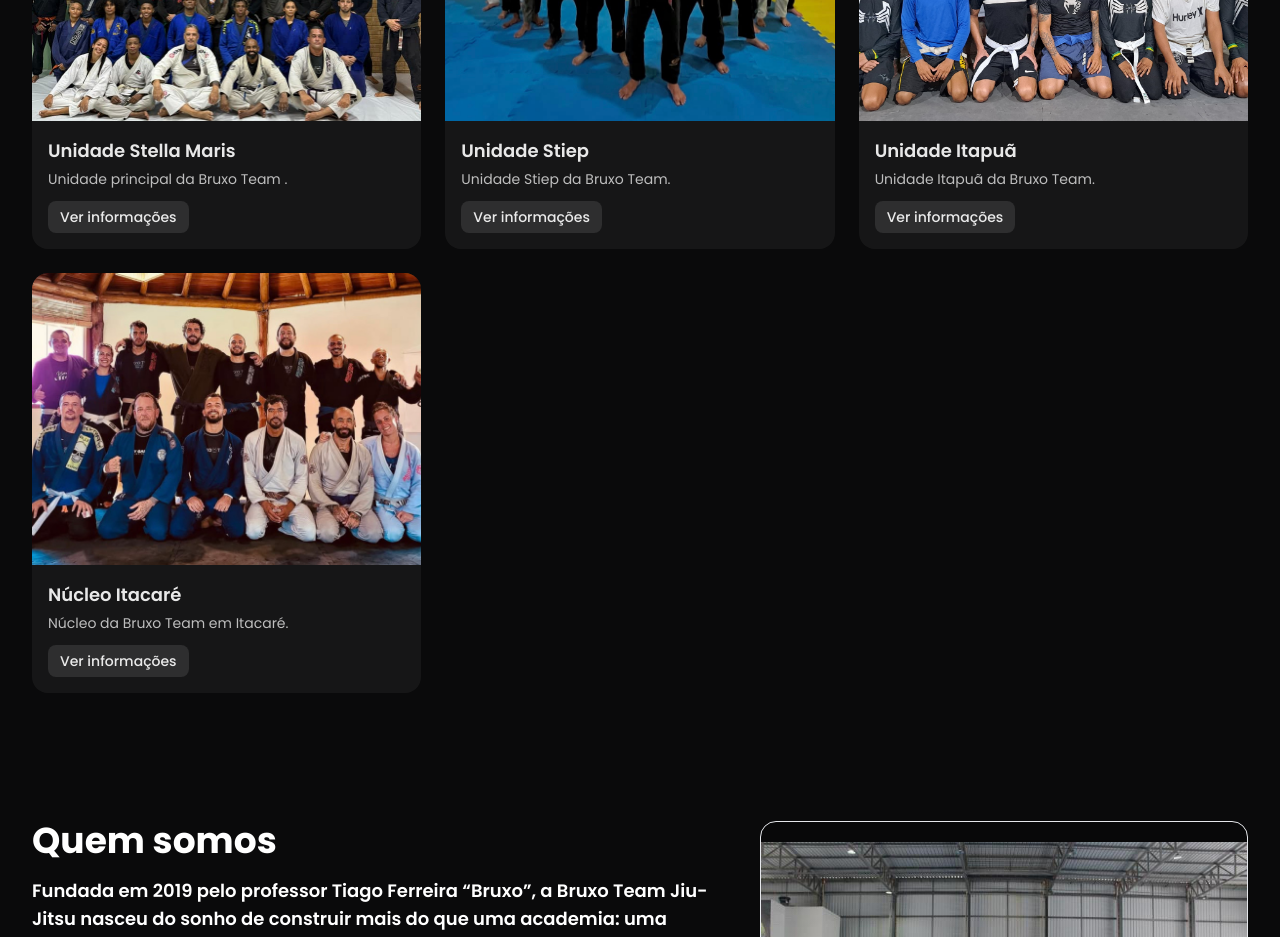
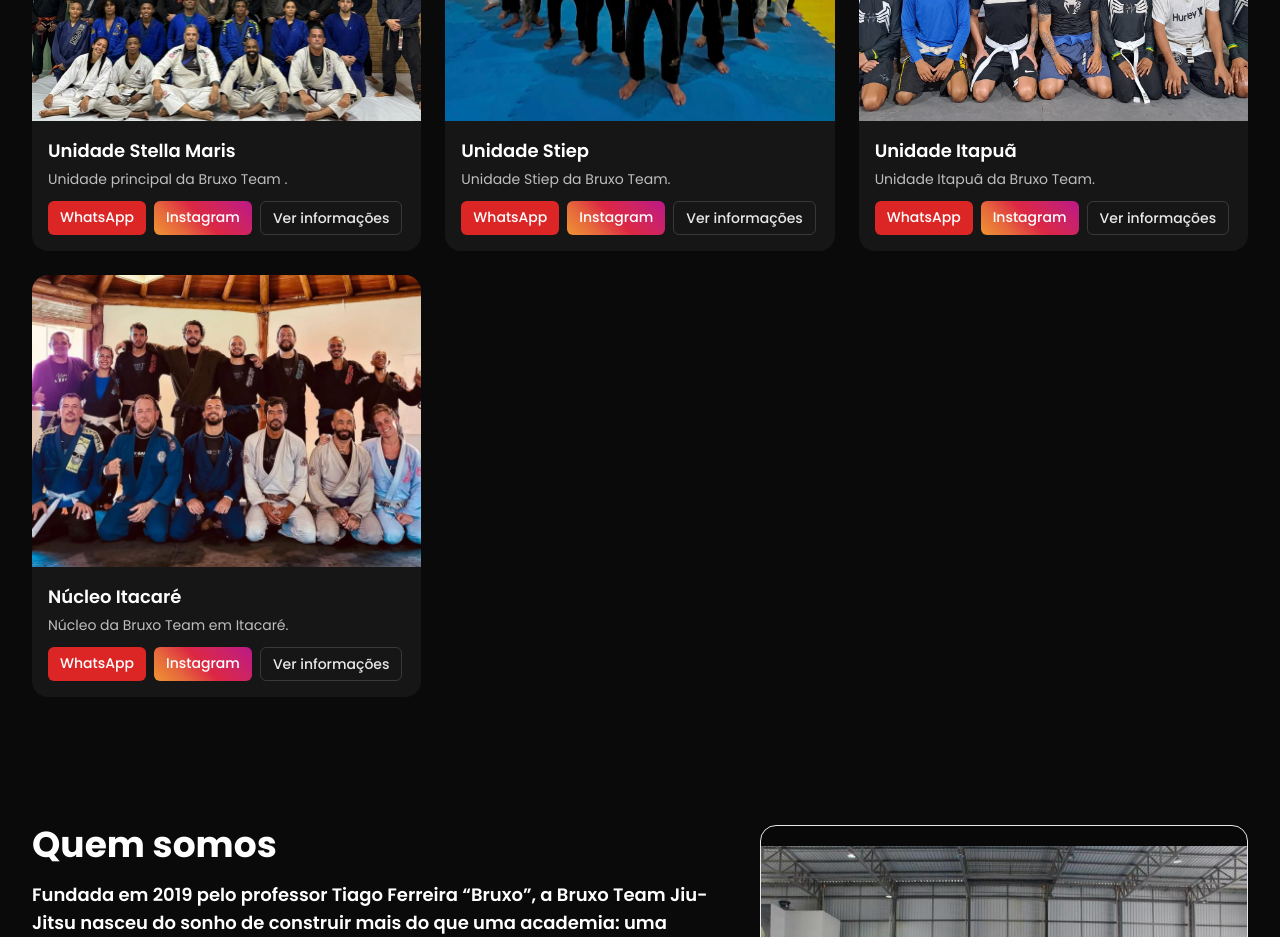
Before and after one commit to cauayoshito/bruxo-team-site, a Next.js app: page / in a window 1280 px wide. Shown: the part 860-1797 px from the top of the page. Built offline with nearby package versions, Linux system fonts and the light colour scheme.

Commit message:
Update UnitCard.tsx

```diff
--- a/components/UnitCard.tsx
+++ b/components/UnitCard.tsx
@@ -1,31 +1,20 @@
-// components/UnitCard.tsx
+import Image from "next/image";
 import Link from "next/link";
-import Image from "next/image";
-import type { UrlObject } from "url";
 import type { UnitDetail } from "@/data/units";
 
 type Props = {
   unit: UnitDetail;
-  /** Quando informado, substitui o href padrão do card */
-  hrefOverride?: string;
-  /** Texto extra (opcional) para aparecer embaixo do título */
-  subtitle?: string;
+  /** "preview" = home (só CTA Ver informações) | "full" = páginas internas com botões */
+  variant?: "preview" | "full";
 };
 
-export default function UnitCard({ unit, hrefOverride, subtitle }: Props) {
-  // Compatível com experimental.typedRoutes do Next/Vercel
-  const hrefObj: UrlObject = hrefOverride
-    ? { pathname: hrefOverride }
-    : { pathname: `/unidades/${unit.slug}` };
-
-  const mapDescription =
-    subtitle ??
-    unit.description ??
-    `Unidade ${unit.shortName ?? unit.name} da Bruxo Team.`;
+export default function UnitCard({ unit, variant = "full" }: Props) {
+  const href = `/unidades/${unit.slug}`;
+  const showFull = variant === "full";
 
   return (
     <article className="rounded-2xl bg-white/5 overflow-hidden">
-      <Link href={hrefObj} className="block">
+      <Link href={href as any} className="block">
         <div className="relative w-full" style={{ aspectRatio: "4 / 3" }}>
           {unit.heroImage ? (
             <Image
@@ -33,11 +22,11 @@ export default function UnitCard({ unit, hrefOverride, subtitle }: Props) {
               alt={unit.name}
               fill
               className="object-cover"
-              sizes="(max-width:768px) 100vw, 600px"
+              sizes="(max-width:768px) 100vw, 400px"
               priority={false}
             />
           ) : (
-            <div className="absolute inset-0 flex items-center justify-center text-white/40">
+            <div className="absolute inset-0 grid place-items-center text-white/40">
               sem imagem
             </div>
           )}
@@ -45,19 +34,54 @@ export default function UnitCard({ unit, hrefOverride, subtitle }: Props) {
       </Link>
 
       <div className="p-4">
-        <Link href={hrefObj} className="block">
-          <h3 className="text-lg font-semibold">{unit.name}</h3>
-          <p className="mt-1 text-sm opacity-80">{mapDescription}</p>
-        </Link>
+        <h3 className="text-lg font-semibold">{unit.name}</h3>
+        {unit.description && (
+          <p className="text-sm opacity-80 mt-1">{unit.description}</p>
+        )}
 
-        {/* Home/listas/hubs: apenas "Ver informações" (CTA completo fica na página interna) */}
-        <div className="mt-3">
-          <Link
-            href={hrefObj}
-            className="inline-block rounded-lg bg-white/10 hover:bg-white/15 px-3 py-1.5 text-sm font-medium"
-          >
-            Ver informações
-          </Link>
+        {/* CTAs */}
+        <div className="mt-3 flex gap-2 flex-wrap">
+          {showFull ? (
+            <>
+              {unit.whatsapp && (
+                <a
+                  href={`https://wa.me/${unit.whatsapp}`}
+                  target="_blank"
+                  rel="noopener noreferrer"
+                  className="rounded-md bg-red-600 hover:bg-red-500 px-3 py-1.5 text-sm font-medium text-white"
+                >
+                  WhatsApp
+                </a>
+              )}
+              {unit.instagram && (
+                <a
+                  href={unit.instagram}
+                  target="_blank"
+                  rel="noopener noreferrer"
+                  className="rounded-md px-3 py-1.5 text-sm font-medium text-white"
+                  style={{
+                    background:
+                      "linear-gradient(45deg,#f09433 0%,#e6683c 25%,#dc2743 50%,#cc2366 75%,#bc1888 100%)",
+                  }}
+                >
+                  Instagram
+                </a>
+              )}
+              <Link
+                href={href as any}
+                className="rounded-md border border-white/15 px-3 py-1.5 text-sm font-medium text-white/90 hover:bg-white/10"
+              >
+                Ver informações
+              </Link>
+            </>
+          ) : (
+            <Link
+              href={href as any}
+              className="rounded-md border border-white/15 px-3 py-1.5 text-sm font-medium text-white/90 hover:bg-white/10"
+            >
+              Ver informações
+            </Link>
+          )}
         </div>
       </div>
     </article>
```
